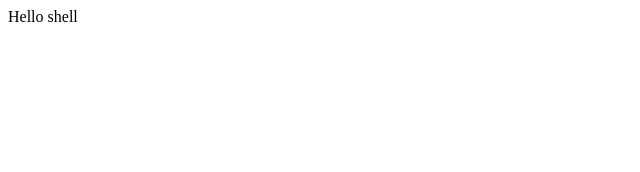
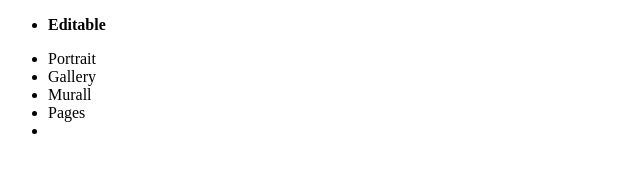
Before and after one commit to msk-robin/Deburging, a plain HTML site: page index.html in a window 1280 px wide. Shown: the whole page, without its empty margins (0-640 px from the left). Drawn offline with Linux system fonts and the light colour scheme.

Commit message:
editorial nav-bar in full html

```diff
--- a/index.html
+++ b/index.html
@@ -1 +1,33 @@
-Hello shell
+<!DOCTYPE html>
+<!--[if lt IE 7]>      <html class="no-js lt-ie9 lt-ie8 lt-ie7"> <![endif]-->
+<!--[if IE 7]>         <html class="no-js lt-ie9 lt-ie8"> <![endif]-->
+<!--[if IE 8]>         <html class="no-js lt-ie9"> <![endif]-->
+<!--[if gt IE 8]>      <html class="no-js"> <![endif]-->
+<html>
+    <head>
+        <meta charset="utf-8">
+        <meta http-equiv="X-UA-Compatible" content="IE=edge">
+        <title></title>
+        <meta name="description" content="">
+        <meta name="viewport" content="width=device-width, initial-scale=1">
+        <link rel="stylesheet" href="./index.css">
+    </head>
+    <body>
+        <!--[if lt IE 7]>
+            <p class="browsehappy">You are using an <strong>outdated</strong> browser. Please <a href="#">upgrade your browser</a> to improve your experience.</p>
+        <![endif]-->
+
+        <script src="" async defer></script>
+        <ul class="logo">
+            <li><strong>Editable</strong></li>
+        </ul>
+
+        <ul>
+            <li>Portrait</li>
+            <li>Gallery</li>
+            <li>Murall</li>
+            <li>Pages</li>
+            <li></li>
+        </ul>
+    </body>
+</html>
```
